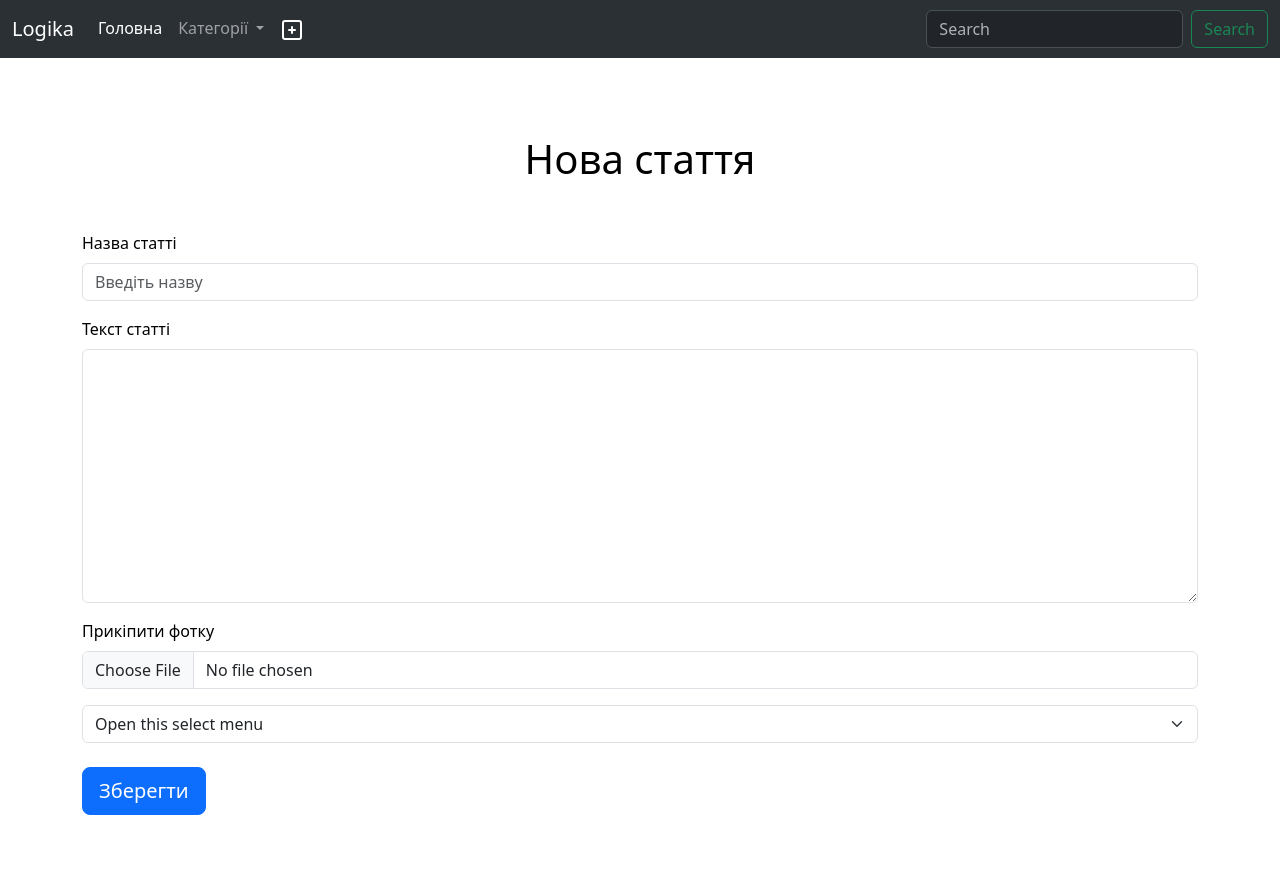
After one commit to NazarKarpa/Flask21, a Flask app: page /articles/new in a window 1280 px wide. The commit adds this page. Run offline with Flask 3, Linux system fonts and the light colour scheme; data comes from the database, SQL or seed files in the repository.

Commit message:
new page article_new

```diff
--- a/app.py
+++ b/app.py
@@ -26,6 +26,10 @@ def category_page(category_id):
     return render_template('index.html', articles=article)
 
 
+@app.route('/articles/new', methods=['GET', 'POST'])
+def new_article():
+    return render_template('new_article.html')
+
 
 
 if __name__ == "__main__":
--- a/db_scripts.py
+++ b/db_scripts.py
@@ -47,3 +47,8 @@ class DataBaseManager:
         data = self.cursor.fetchall()
         self.close()
         return data
+
+
+    def add_article(self, title,content, image, user_id, category_id):
+        pass
+        #Стровити функцію для додавання статті
--- a/templates/base.html
+++ b/templates/base.html
@@ -23,9 +23,10 @@
     </button>
     <div class="collapse navbar-collapse" id="navbarSupportedContent">
       <ul class="navbar-nav me-auto mb-2 mb-lg-0">
-        <li class="nav-item">
-          <a class="nav-link active" aria-current="page" href="{{url_for('index')}}">Головна</a>
-        </li>
+          <li class="nav-item">
+              <a class="nav-link active" aria-current="page" href="{{url_for('index')}}">Головна</a>
+          </li>
+
 
 
          <li class="nav-item dropdown">
@@ -33,13 +34,23 @@
                 aria-expanded="false">
                 Категорії
             </a>
+             <li class="nav-item">
+
+            <a class="nav-link active" aria-current="page" href="{{url_for('new_article')}}">
+                <svg  xmlns="http://www.w3.org/2000/svg"  width="24"  height="24"  viewBox="0 0 24 24"  fill="none"  stroke="currentColor"  stroke-width="2"  stroke-linecap="round"  stroke-linejoin="round"  class="icon icon-tabler icons-tabler-outline icon-tabler-square-plus"><path stroke="none" d="M0 0h24v24H0z" fill="none"/><path d="M9 12h6" /><path d="M12 9v6" /><path d="M3 5a2 2 0 0 1 2 -2h14a2 2 0 0 1 2 2v14a2 2 0 0 1 -2 2h-14a2 2 0 0 1 -2 -2v-14z" /></svg></a>
+        </li>
             <ul class="dropdown-menu">
                 {% for category in categories %}
-                    <li><a class="dropdown-item" href="{{url_for('category_page', category_id=category[0])}}">{{category[1]}}</a></li>
+                    <li>
+                        <a class="dropdown-item" href="{{url_for('category_page', category_id=category[0])}}">{{category[1]}}</a>
+
+                    </li>
+
                 {% endfor %}
 
                 <li>
                     <hr class="dropdown-divider">
+
                 </li>
                 <li><a class="dropdown-item" href="#">Something else here</a></li>
             </ul>
--- /dev/null
+++ b/templates/new_article.html
@@ -0,0 +1,32 @@
+{% extends 'base.html' %}
+{% block title %}
+        <title>Нова стаття - Logika</title>
+{% endblock title %}
+
+{% block content %}
+    <main class="container py-3">
+        <h1 class="text-center my-5">Нова стаття</h1>
+        <form action="" method="post" enctype="multipart/form-data">
+            <div class="mb-3">
+            <label for="articleTitle" class="form-label">Назва статті</label>
+            <input required name="title" type="text" class="form-control" id="articleTitle" placeholder="Введіть назву">
+        </div>
+        <div class="mb-3">
+          <label for="exampleFormControlTextarea1" class="form-label">Текст статті</label>
+          <textarea required name='content' class="form-control" id="exampleFormControlTextarea1" rows="10"></textarea>
+        </div>
+        <div class="mb-3">
+          <label for="formFile" class="form-label">Прикіпити фотку</label>
+          <input required name='image' class="form-control" type="file" id="formFile">
+        </div>
+            <select class="form-select" aria-label="Default select example">
+              <option selected>Open this select menu</option>
+              {% for category in categories%}
+                <option value="{{category[0]}}">{{category[1]}}</option>
+              {%endfor%}
+            </select>
+            <button type="submit" class="btn btn-lg btn-primary mt-4 mb-5">Зберегти</button>
+        </form>
+
+    </main>
+{% endblock content %}
```
